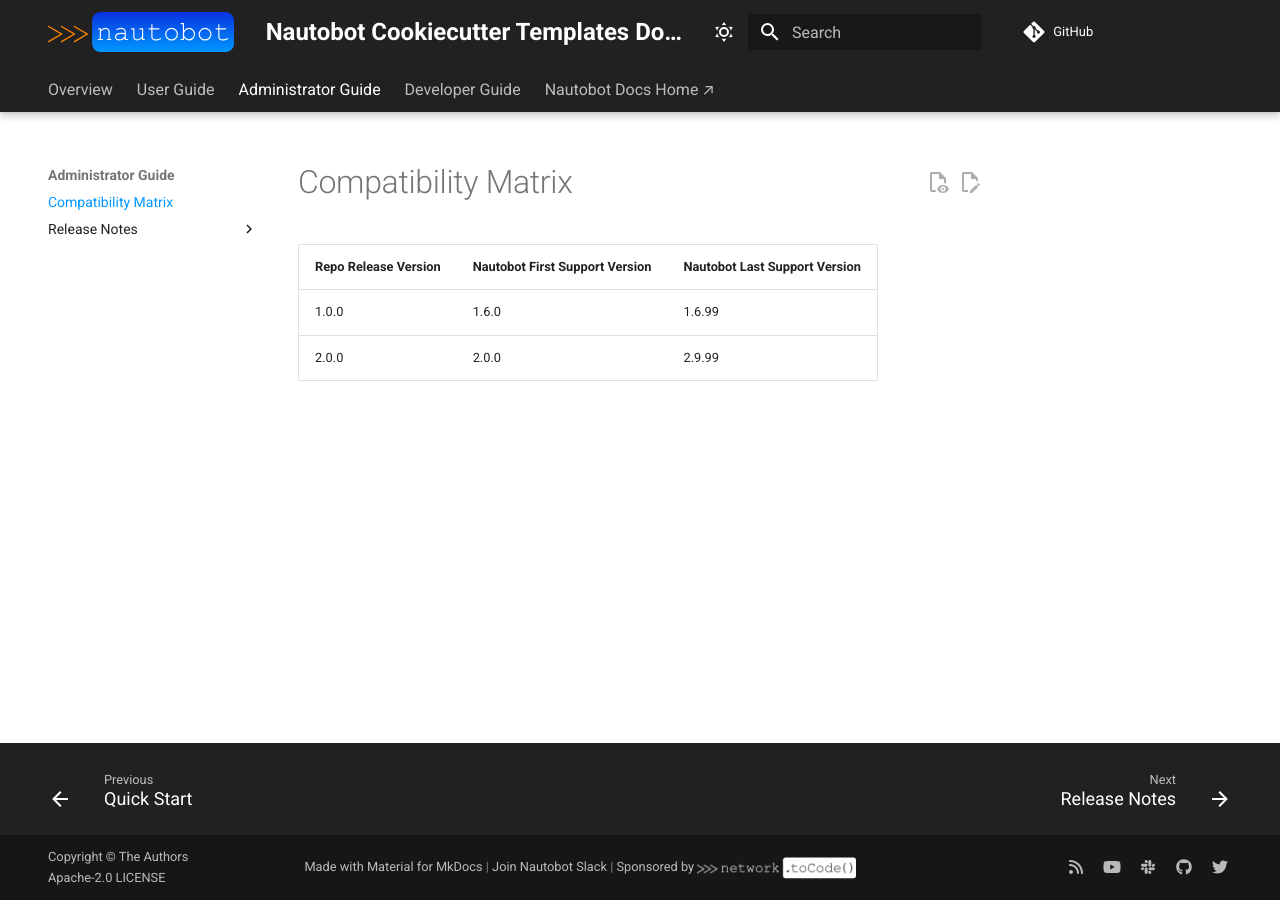
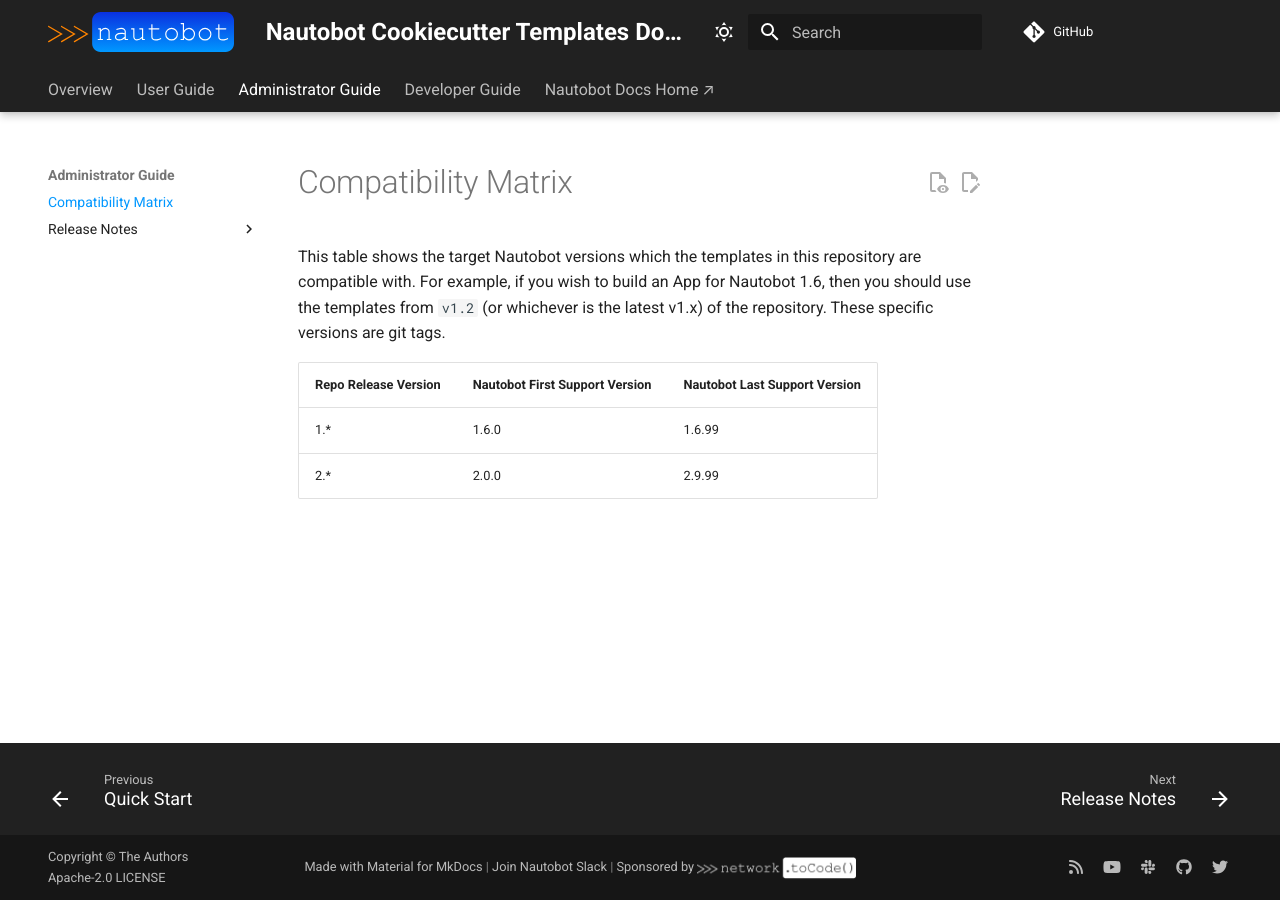
Before and after one commit to nautobot/cookiecutter-nautobot-app, an MkDocs documentation site: the page built from docs/admin/compatibility_matrix.md, in a window 1280 px wide. Built offline with MkDocs 1.6.1 and Material for MkDocs 9.7.7, drawn with Linux system fonts in a browser that asks for light colours; comment, search, counter and statistics services are not loaded.

Commit message:
Update docs/admin/compatibility_matrix.md
Co-authored-by: Cristian <cmsirbu@users.noreply.github.com>

```diff
--- a/docs/admin/compatibility_matrix.md
+++ b/docs/admin/compatibility_matrix.md
@@ -1,6 +1,8 @@
 # Compatibility Matrix
+
+This table shows the target Nautobot versions which the templates in this repository are compatible with. For example, if you wish to build an App for Nautobot 1.6, then you should use the templates from `v1.2` (or whichever is the latest v1.x) of the repository. These specific versions are git tags.
 
 | Repo Release Version | Nautobot First Support Version | Nautobot Last Support Version |
 | ------------- | -------------------- | ------------- |
-| 1.0.0         | 1.6.0                | 1.6.99        |
-| 2.0.0         | 2.0.0                | 2.9.99        |
+| 1.*           | 1.6.0                | 1.6.99        |
+| 2.*           | 2.0.0                | 2.9.99        |
```
